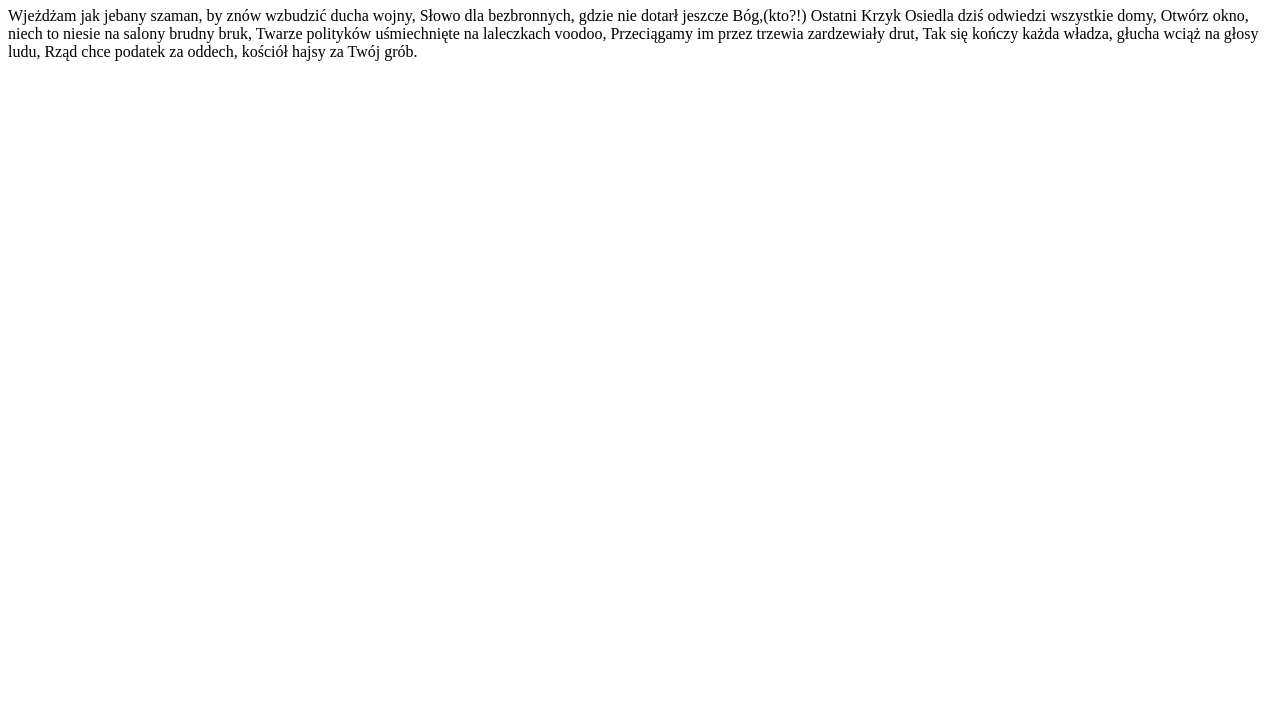
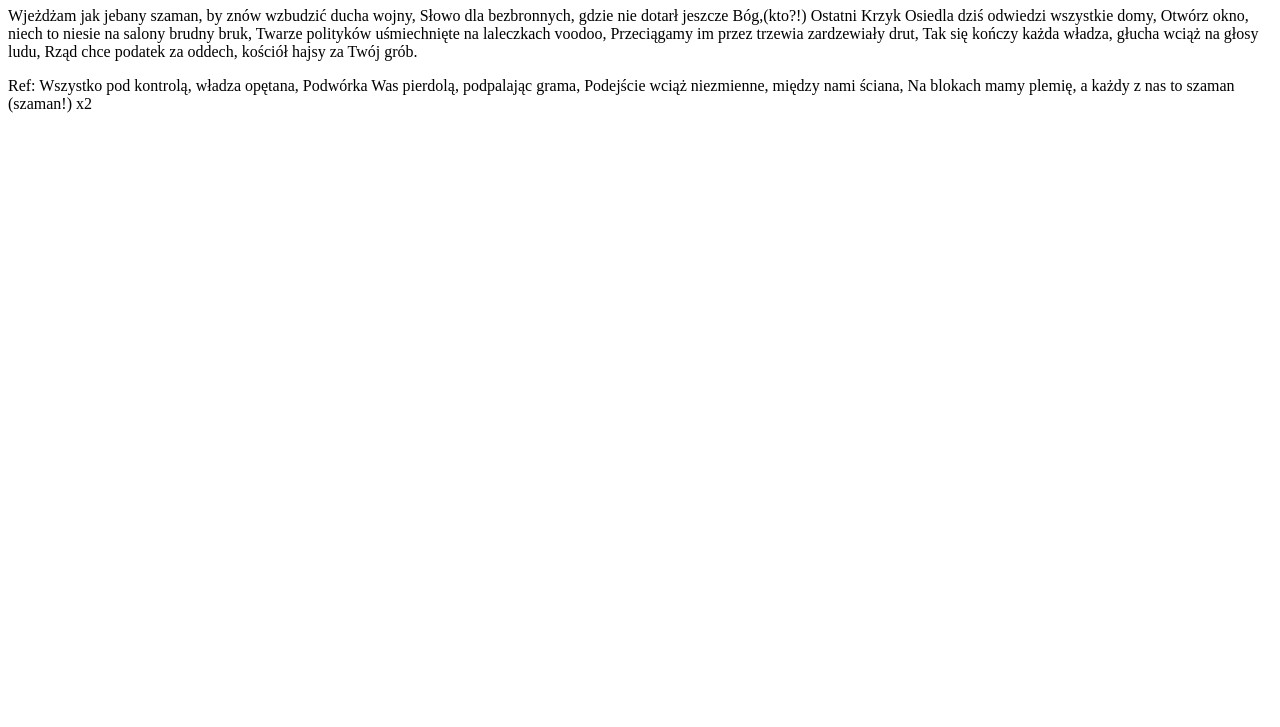
Before and after one commit to mathew43/song, a plain HTML site: page index.html in a window 1280 px wide. Shown: the part 73-800 px from the top of the page. Drawn offline with Linux system fonts and the light colour scheme.

Commit message:
Add second part of song

```diff
--- a/index.html
+++ b/index.html
@@ -14,5 +14,10 @@
 	Przeciągamy im przez trzewia zardzewiały drut,
 	Tak się kończy każda władza, głucha wciąż na głosy ludu,
 	Rząd chce podatek za oddech, kościół hajsy za Twój grób.</p>
+	<p>Ref:
+	Wszystko pod kontrolą, władza opętana,
+	Podwórka Was pierdolą, podpalając grama,
+	Podejście wciąż niezmienne, między nami ściana,
+	Na blokach mamy plemię, a każdy z nas to szaman (szaman!) x2</p>
   </body>
 </html>
```
